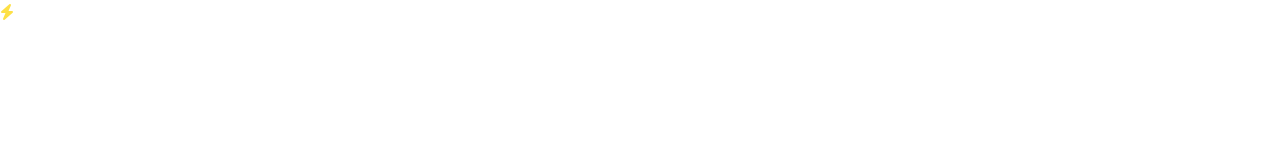
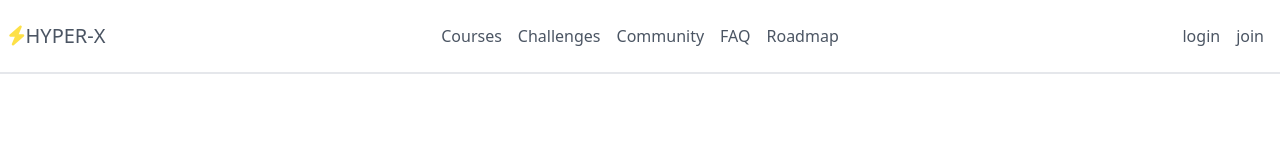
Before and after one commit to xanqus/responsive_designs, a website: page src/responsive-header/index.html in a window 1280 px wide. Drawn offline with nearby package versions, Linux system fonts and the light colour scheme; files that its build step writes are made by us from their sources.

Commit message:
16:46까지 했음

```diff
--- a/src/responsive-header/index.html
+++ b/src/responsive-header/index.html
@@ -4,7 +4,7 @@
     <meta charset="UTF-8" />
     <meta http-equiv="X-UA-Compatible" content="IE=edge" />
     <meta name="viewport" content="width=device-width, initial-scale=1.0" />
-    <link rel="stylesheet" href="../dist/output.css" />
+    <link rel="stylesheet" href="../../dist/output.css" />
     <script
       src="https://kit.fontawesome.com/6dbd871105.js"
       crossorigin="anonymous"
@@ -12,11 +12,27 @@
     <title>responsive-header</title>
   </head>
   <body>
-    <nav>
-      <i class="fa-solid fa-bolt text-yellow-300"></i>
-      <div></div>
-      <div></div>
-      <div></div>
+    <nav
+      class="flex justify-between items-center border-b-2 px-2 py-3 text-gray-600 md:flex-col md:items-start"
+    >
+      <div class="text-xl">
+        <i class="fa-solid fa-bolt text-yellow-300"></i><a href="#">HYPER-X</a>
+      </div>
+      <ul class="flex md:flex-col items-center md:w-full">
+        <li class="px-2 py-3 hover:text-gray-900"><a href="">Courses</a></li>
+        <li class="px-2 py-3"><a href="">Challenges</a></li>
+        <li class="px-2 py-3"><a href="">Community</a></li>
+        <li class="px-2 py-3"><a href="">FAQ</a></li>
+        <li class="px-2 py-3"><a href="">Roadmap</a></li>
+      </ul>
+      <ul class="flex">
+        <li>
+          <div class="px-2 py-3">login</div>
+        </li>
+        <li>
+          <div class="px-2 py-3">join</div>
+        </li>
+      </ul>
     </nav>
   </body>
 </html>
--- a/tailwind.config.js
+++ b/tailwind.config.js
@@ -2,6 +2,23 @@
 module.exports = {
   content: ["./src/**/*.{html,js}"],
   theme: {
+    screens: {
+      "2xl": { max: "1535px" },
+      // => @media (max-width: 1535px) { ... }
+
+      xl: { max: "1279px" },
+      // => @media (max-width: 1279px) { ... }
+
+      lg: { max: "1023px" },
+      // => @media (max-width: 1023px) { ... }
+
+      md: { max: "767px" },
+      // => @media (max-width: 767px) { ... }
+
+      sm: { max: "639px" },
+      // => @media (max-width: 639px) { ... }
+    },
+
     extend: {},
   },
   plugins: [],
```
Also changed, not shown: 1 other file.
